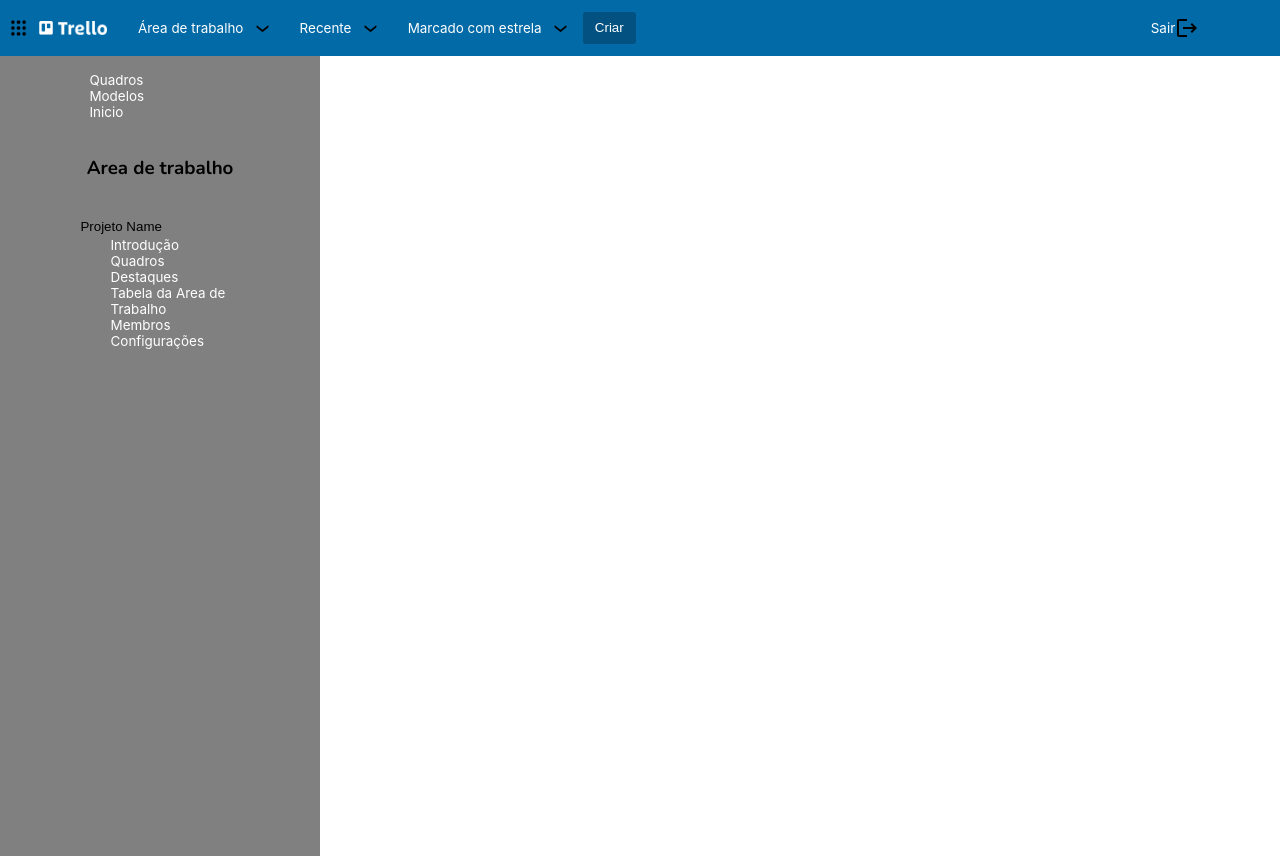
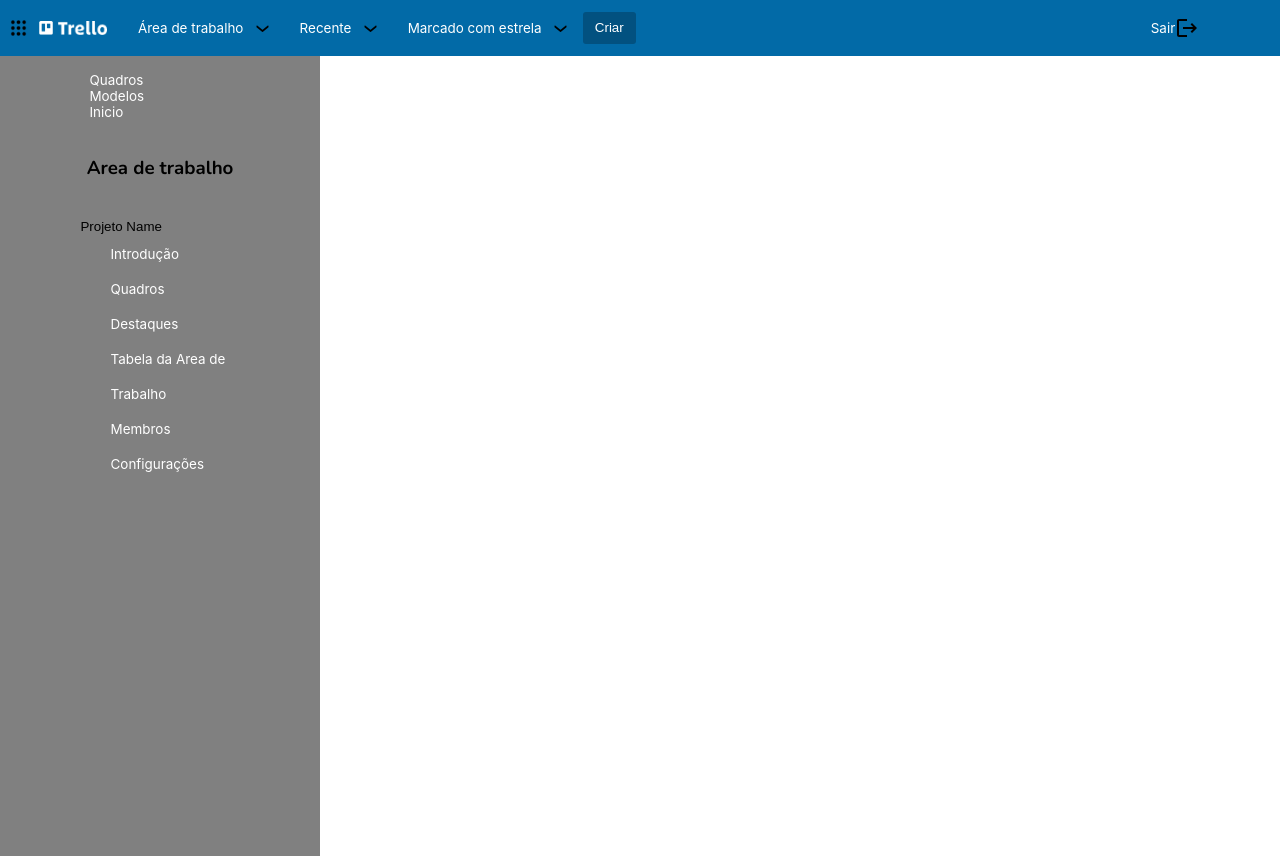
Before and after one commit to QuintansC/drag-and-drop, a React (Create React App) app: page /gustavoquintans/boards in a window 1280 px wide. Built offline with nearby package versions, Linux system fonts and the light colour scheme; sample sign-in values are in the browser's storage.

Commit message:
feat: add sass to project

```diff
--- a/package.json
+++ b/package.json
@@ -12,6 +12,7 @@
     "@types/react-dom": "^17.0.0",
     "@types/react-router-dom": "^5.1.7",
     "axios": "^0.21.1",
+    "node-sass": "^6.0.1",
     "react": "^17.0.1",
     "react-dom": "^17.0.1",
     "react-router-dom": "^5.2.0",
--- a/src/styles/components/dashboard/NavHorizontal.module.css
+++ b/src/styles/components/dashboard/NavHorizontal.module.css
@@ -14,6 +14,7 @@
 
 .navHorizontal .project li{
     margin-left: 10%;
+    line-height: 35px;
 }
 
 .navHorizontal ul button{
```
Also changed, not shown: 1 other file (tests, documents, lock files or other folders).
